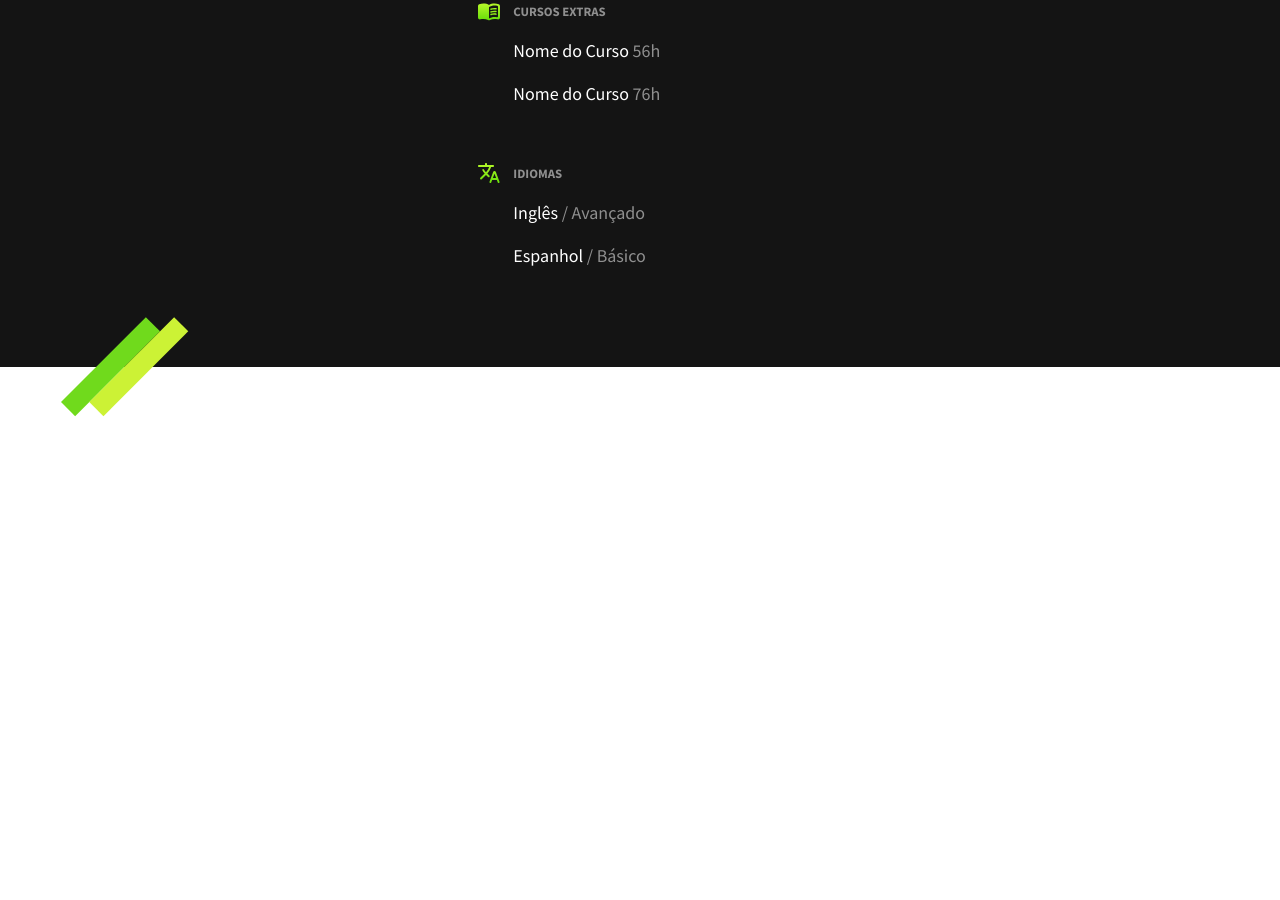
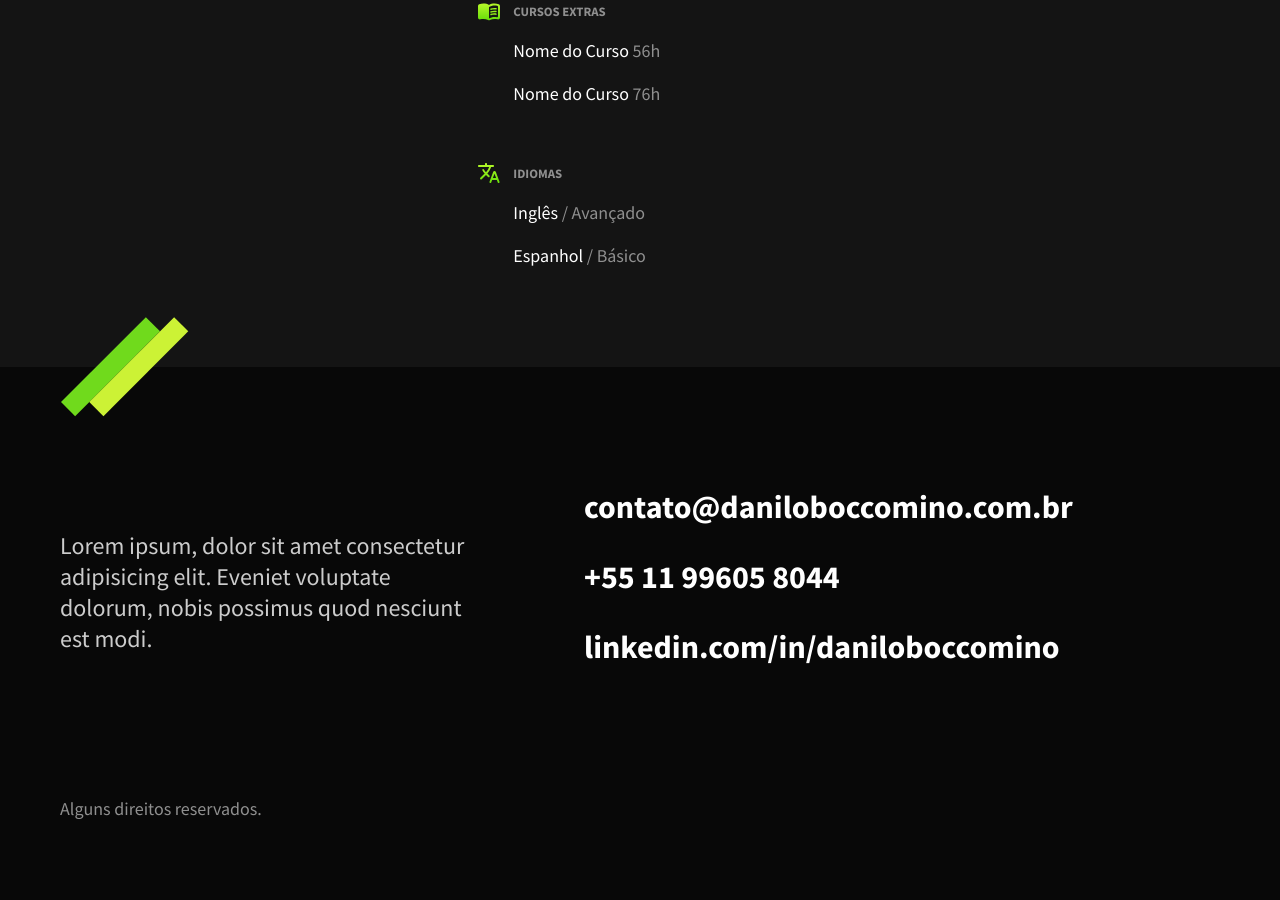
Before and after one commit to daniloboccomino/html-css, a plain HTML site: page index.html in a window 1280 px wide. Shown: the part 1723-2623 px from the top of the page. Before the commit the page ends 2140 px from the top, so only its background shows below. Drawn offline with Linux system fonts and the light colour scheme.

Commit message:
create footer content

```diff
--- /dev/null
+++ b/css/footer.css
@@ -0,0 +1,47 @@
+.footer {
+    background: #080808;
+    color: #ccc;
+}
+
+.footer-container {
+    max-width: 1200px;
+    padding: 120px 20px 80px 20px;
+    margin: auto;
+    display: grid;
+    grid-template-columns: 2fr 3fr;
+    gap: 100px;
+    align-items: center;
+    position: relative;
+}
+
+.footer-txt {
+    font-size: 1.5rem;
+}
+
+.footer-contact li {
+    color: #fff;
+    font-size: 2rem;
+    font-weight: bold;
+    margin-bottom: 30px;
+}
+
+.footer-contact li a {
+    color: #fff;
+}
+
+.footer-copy {
+    color: #8f8f8f;
+    font-size: 1.125rem;
+    grid-column: 1 / -1;
+}
+
+@media (max-width: 800px) {
+    .footer-container {
+        grid-template-columns: 1fr;
+        gap: 40px;
+    }
+
+    .footer-contact li {
+        font-size: 1.5rem;
+    }
+}
--- a/css/style.css
+++ b/css/style.css
@@ -3,3 +3,4 @@
 @import url('./intro.css');
 @import url('./experience.css');
 @import url('./education.css');
+@import url('./footer.css');
--- a/index.html
+++ b/index.html
@@ -14,9 +14,9 @@
         <img src="./img/marca.svg" alt="Logotipo Lobo">
         <nav>
             <ul class="header-menu">
-                <li><a href="#experiencia">Experiência</a></li>
-                <li><a href="#formacao">Formação</a></li>
-                <li><a href="#contato">Contato</a></li>
+                <li><a href="#experience">Experiência</a></li>
+                <li><a href="#education">Formação</a></li>
+                <li><a href="#contact">Contato</a></li>
             </ul>
         </nav>
     </header>
@@ -93,6 +93,17 @@
             </div>
         </div>
     </section>
+    <footer id="contact" class="footer">
+        <div class="footer-container">
+            <p class="footer-txt">Lorem ipsum, dolor sit amet consectetur adipisicing elit. Eveniet voluptate dolorum, nobis possimus quod nesciunt est modi.</p>
+            <ul class="footer-contact">
+                <li>contato@daniloboccomino.com.br</li>
+                <li>+55 11 99605 8044</li>
+                <li><a href="https://www.linkedin.com/in/daniloboccomino/">linkedin.com/in/daniloboccomino</a></li>
+            </ul>
+            <p class="footer-copy">Alguns direitos reservados.</p>
+        </div>
+    </footer>
 </body>
 
 </html>
```
